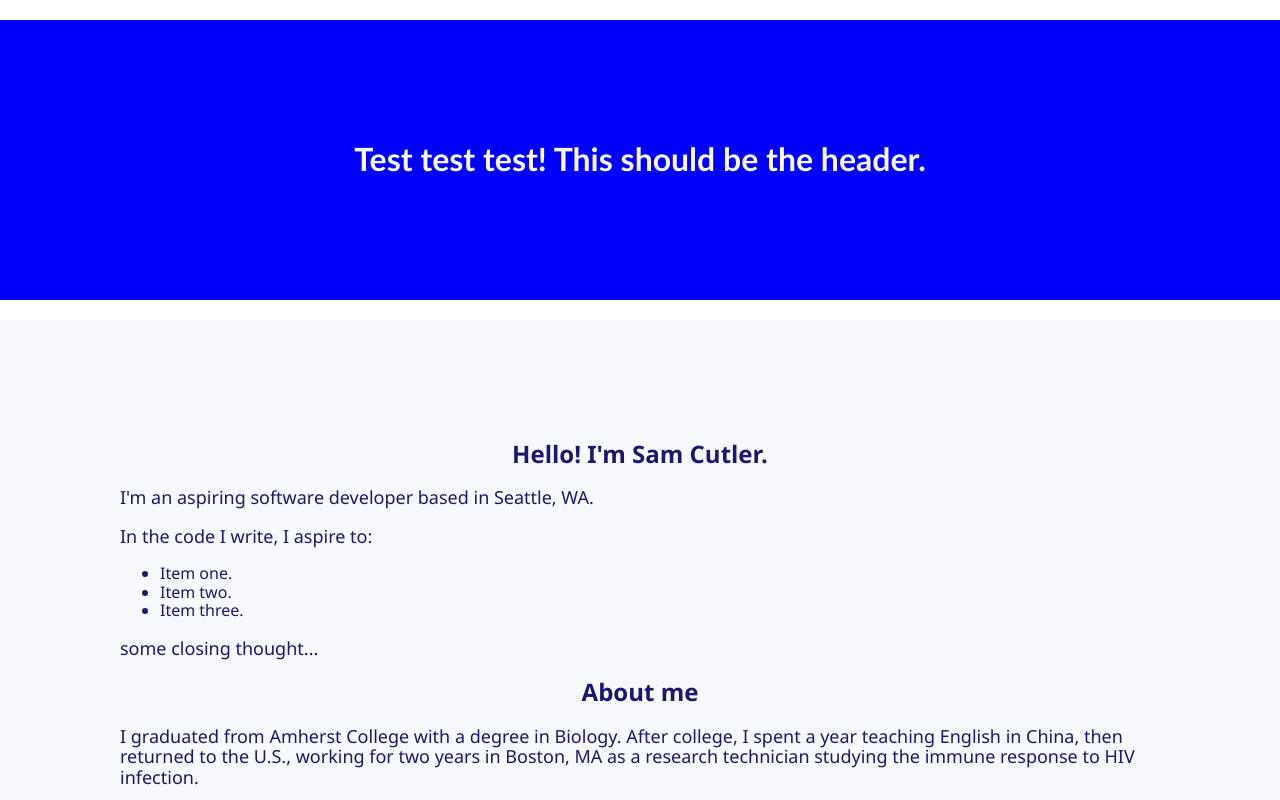
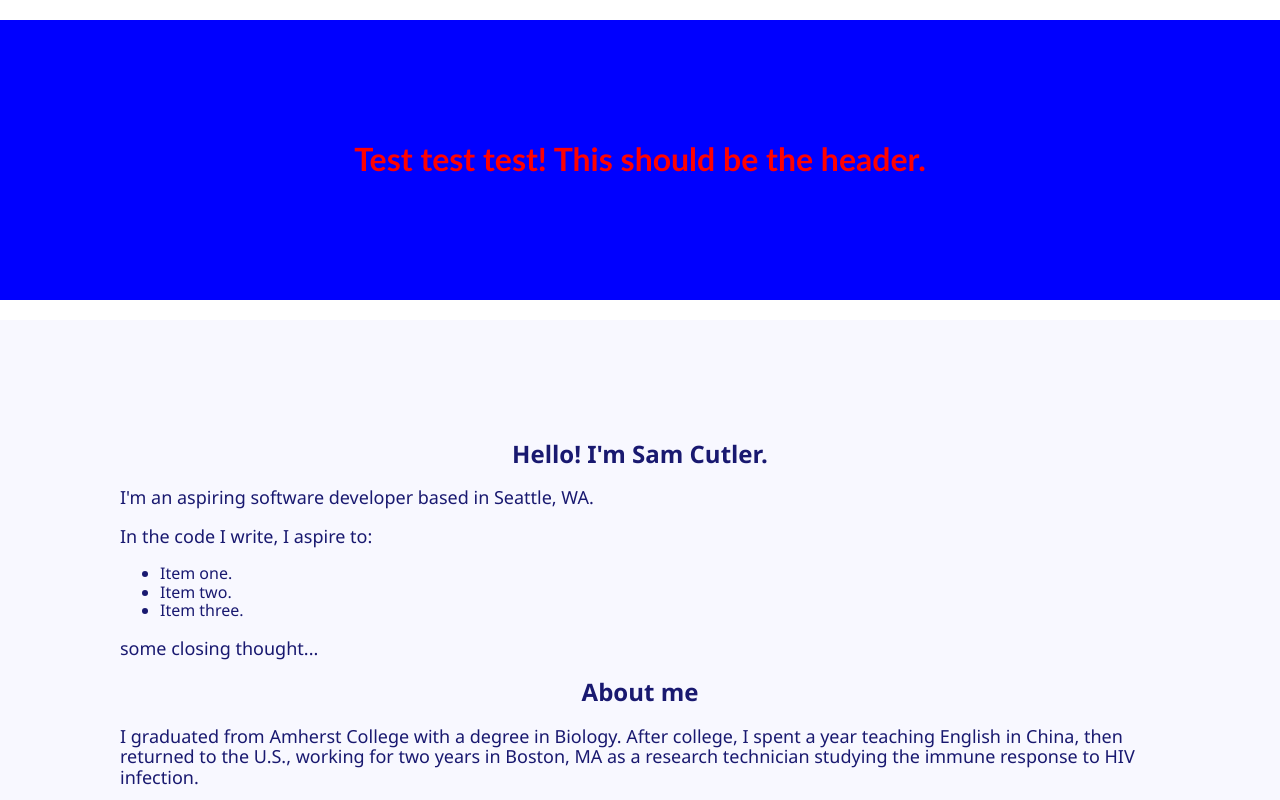
Before and after one commit to sam1cutler/SimpleWebPortfolio, a plain HTML site: page index.html in a window 1280 px wide. Shown: the top 800 px of the page. Drawn offline with nearby package versions, Linux system fonts and the light colour scheme.

Commit message:
Update style.css

```diff
--- a/style.css
+++ b/style.css
@@ -8,7 +8,7 @@ header, footer {
   font-family: 'Trebuchet MS', 'Lucida Sans Unicode', 'Lucida Grande', 'Lucida Sans', Arial, sans-serif;
   text-align: center;
   background-color: blue;
-  color: ghostwhite;
+  color: red;
 }
 
 /* want to have the a different font and the inverse font/background color scheme for the main section */
```
